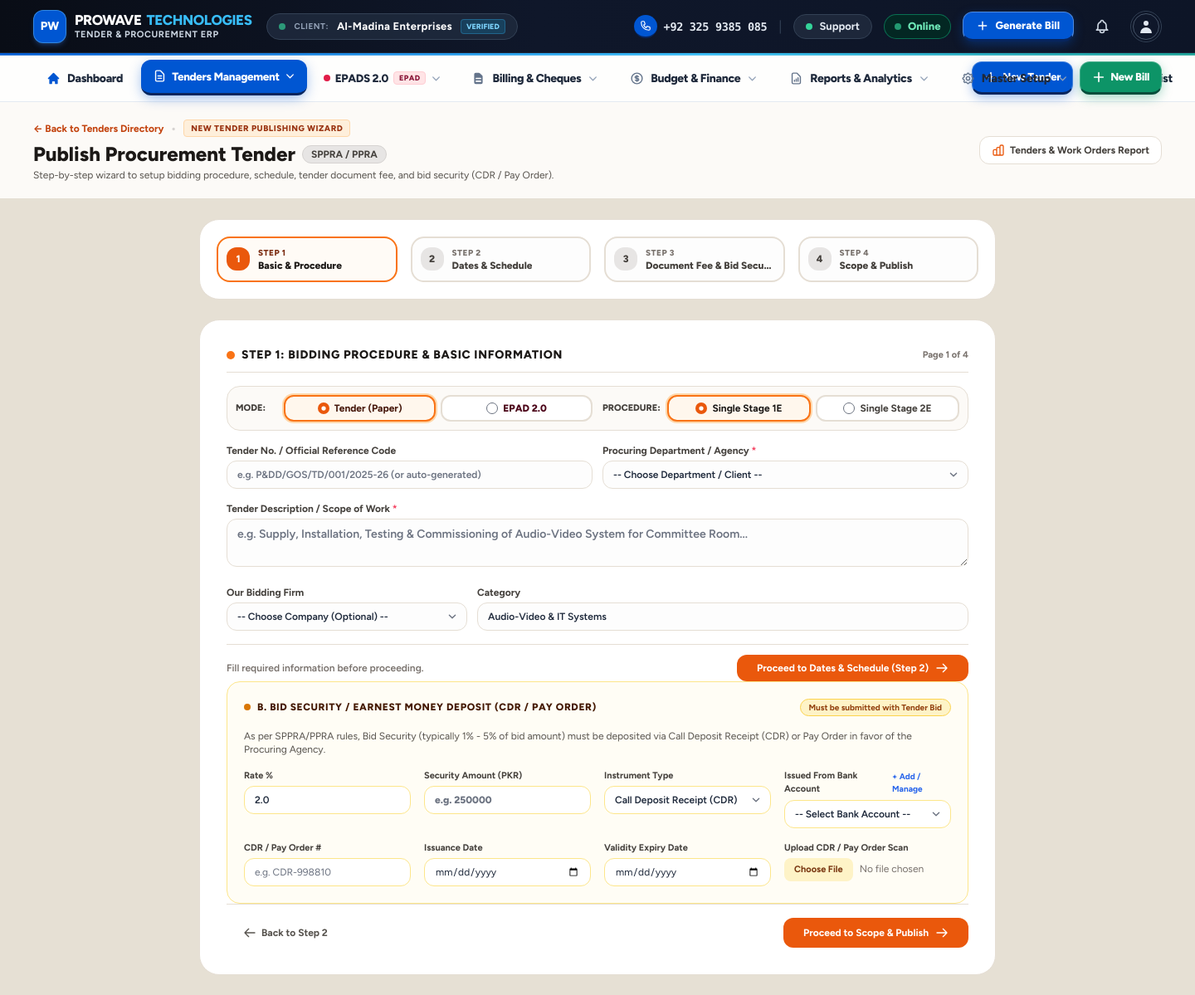
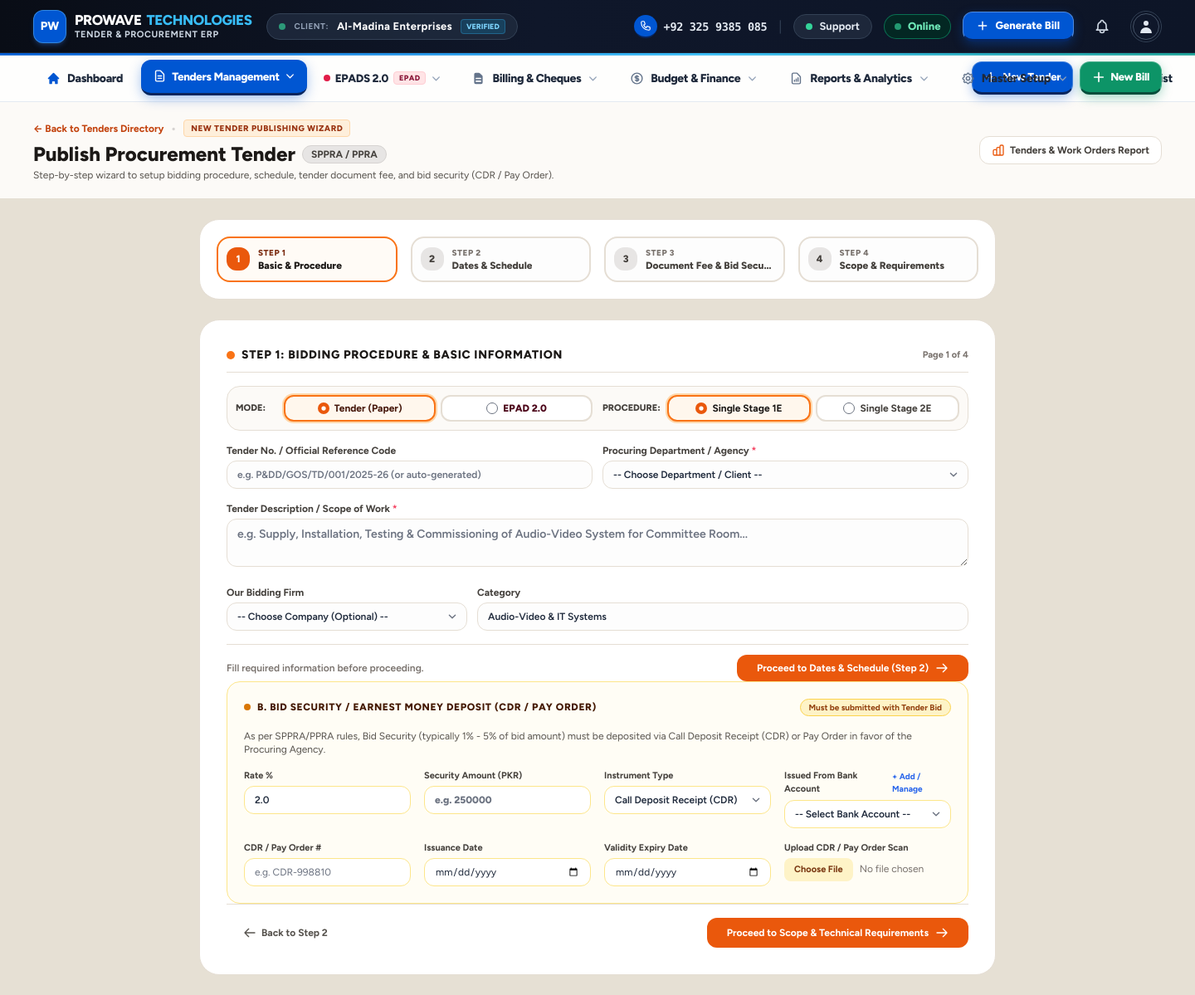
Before and after one commit to muhammadwaleed12236/tendermanagement, a Laravel app: page /tenders/create in a window 1440 px wide. Shown: the whole page at 83% size. Run offline with Laravel 12, Linux system fonts and the light colour scheme; the visitor is signed in with stand-in values (Sample User, id 1); data comes from the database, SQL or seed files in the repository; data that the repository does not hold is empty; style sheets or scripts are compiled from the project's sources.

Commit message:
fix: resolve 500 error on tenders register by fixing company column query and update Step 4 to Scope of Work and Technical Requirements with simple Save button

```diff
--- a/app/Http/Controllers/ChequeController.php
+++ b/app/Http/Controllers/ChequeController.php
@@ -76,7 +76,9 @@ class ChequeController extends Controller
     public function create(Request $request)
     {
         $departments = Department::orderBy('name')->get();
-        $companies = \App\Models\Company::where('is_active', true)->orderBy('name')->get();
+        $companies = \App\Models\Company::where(function ($q) {
+            $q->where('status', 'active')->orWhereNull('status');
+        })->orderBy('company_name')->get();
         $pendingBills = Bill::where('status', '!=', 'paid')->latest()->get();
         $selectedBillId = $request->query('bill_id');
         $selectedBill = $selectedBillId ? Bill::find($selectedBillId) : null;
--- a/app/Http/Controllers/ExpenseController.php
+++ b/app/Http/Controllers/ExpenseController.php
@@ -87,7 +87,9 @@ class ExpenseController extends Controller
     {
         $categories = ExpenseCategory::where('status', 'active')->orderBy('name')->get();
         $bankAccounts = BankAccount::where('status', 'active')->orderByDesc('is_default')->get();
-        $companies = Company::where('is_active', true)->orderBy('name')->get();
+        $companies = Company::where(function ($q) {
+            $q->where('status', 'active')->orWhereNull('status');
+        })->orderBy('company_name')->get();
         $departments = Department::orderBy('name')->get();
 
         // Generate next suggested voucher number
--- a/app/Http/Controllers/TenderController.php
+++ b/app/Http/Controllers/TenderController.php
@@ -64,7 +64,9 @@ class TenderController extends Controller
 
         $categories = Tender::whereNotNull('category')->distinct()->pluck('category');
         $departments = Department::where('status', 'active')->orderBy('name')->get();
-        $companies = Company::where('status', 'active')->orderBy('name')->get();
+        $companies = Company::where(function ($q) {
+            $q->where('status', 'active')->orWhereNull('status');
+        })->orderBy('company_name')->get();
 
         // Metric Counters
         $totalCount = Tender::count();
--- a/resources/views/tenders/create.blade.php
+++ b/resources/views/tenders/create.blade.php
@@ -72,7 +72,7 @@
                         <span id="step_num_4" class="w-7 h-7 rounded-xl flex items-center justify-center text-xs font-black bg-stone-200 text-stone-700 shrink-0">4</span>
                         <div class="min-w-0">
                             <div class="text-[10px] font-extrabold uppercase tracking-wider text-stone-500">Step 4</div>
-                            <div class="text-xs font-black text-stone-700 truncate">Scope & Publish</div>
+                            <div class="text-xs font-black text-stone-700 truncate">Scope & Requirements</div>
                         </div>
                     </button>
                 </div>
@@ -92,13 +92,13 @@
                         </div>
                     </button>
 
-                    <!-- EPAD Step 2 Indicator (Loads Scope & Publish) -->
+                    <!-- EPAD Step 2 Indicator (Loads Scope & Requirements) -->
                     <button type="button" onclick="goToStep(4)" id="epad_step_indicator_2"
                             class="flex items-center gap-3 p-3 rounded-2xl border-2 transition-all text-left border-[#e5ded4] bg-stone-50/40">
                         <span id="epad_step_num_2" class="w-8 h-8 rounded-xl flex items-center justify-center text-xs font-black bg-stone-200 text-stone-700 shrink-0">2</span>
                         <div class="min-w-0">
                             <div class="text-[10px] font-black uppercase tracking-wider text-stone-500">EPAD 2.0 Step 2</div>
-                            <div class="text-xs font-black text-stone-700 truncate">Scope, Technical Dossier & Publish</div>
+                            <div class="text-xs font-black text-stone-700 truncate">Scope & Technical Requirements</div>
                         </div>
                     </button>
                 </div>
@@ -274,7 +274,7 @@
                             <div class="flex items-center gap-2.5 w-full sm:w-auto justify-end">
                                 <button type="submit" id="btn_epad_quick_publish" class="hidden px-5 py-2 bg-emerald-600 hover:bg-emerald-500 text-white text-xs font-black rounded-xl shadow-xs transition flex items-center gap-1.5">
                                     <svg class="w-4 h-4" fill="none" stroke="currentColor" viewBox="0 0 24 24"><path stroke-linecap="round" stroke-linejoin="round" stroke-width="2.5" d="M5 13l4 4L19 7"/></svg>
-                                    <span>Publish Directly</span>
+                                    <span>Save Directly</span>
                                 </button>
                                 <button type="button" id="btn_step1_next" onclick="step1NextAction()" class="px-6 py-2 bg-orange-600 hover:bg-orange-500 text-white text-xs font-bold rounded-xl shadow-xs transition flex items-center gap-2">
                                     <span id="btn_step1_text">Proceed to Dates & Schedule</span>
@@ -561,20 +561,20 @@
                                 <span id="btn_step3_back_text">Back to Step 2</span>
                             </button>
                             <button type="button" onclick="nextStep(4)" class="px-6 py-2.5 bg-orange-600 hover:bg-orange-500 text-white text-xs font-bold rounded-xl shadow-xs transition flex items-center gap-2">
-                                <span>Proceed to Scope & Publish</span>
+                                <span>Proceed to Scope & Technical Requirements</span>
                                 <svg class="w-4 h-4" fill="none" stroke="currentColor" viewBox="0 0 24 24"><path stroke-linecap="round" stroke-linejoin="round" stroke-width="2" d="M14 5l7 7m0 0l-7 7m7-7H3"/></svg>
                             </button>
                         </div>
                     </div>
 
                     <!-- ============================================================= -->
-                    <!-- STEP 4: SCOPE, TECHNICAL REQUIREMENTS & PUBLISH              -->
+                    <!-- STEP 4: SCOPE OF WORK & TECHNICAL REQUIREMENTS                -->
                     <!-- ============================================================= -->
                     <div id="wizard_step_4" class="hidden space-y-6">
                         <div class="flex items-center justify-between border-b border-[#e5ded4] pb-3">
                             <div class="flex items-center gap-2">
                                 <span class="w-2.5 h-2.5 rounded-full bg-rose-500"></span>
-                                <h3 id="step4_header_title" class="font-black text-sm uppercase tracking-wider text-stone-900">Step 4: Scope of Work, Technical Requirements & Official RFP Dossier</h3>
+                                <h3 id="step4_header_title" class="font-black text-sm uppercase tracking-wider text-stone-900">Step 4: Scope of Work and Technical Requirements</h3>
                             </div>
                             <span id="step4_page_tag" class="text-[11px] font-bold text-stone-500">Page 4 of 4</span>
                         </div>
@@ -601,17 +601,6 @@
                                    class="w-full text-xs text-stone-600 file:mr-4 file:py-2.5 file:px-4 file:rounded-xl file:border-0 file:text-xs file:font-bold file:bg-orange-50 file:text-orange-800 hover:file:bg-orange-100">
                         </div>
 
-                        <!-- Review Callout Summary -->
-                        <div class="p-4 bg-emerald-50 rounded-2xl border border-emerald-200 text-emerald-950 text-xs space-y-1">
-                            <div class="font-black flex items-center gap-1.5 text-emerald-900">
-                                <svg class="w-4 h-4 text-emerald-700" fill="currentColor" viewBox="0 0 20 20"><path fill-rule="evenodd" d="M10 18a8 8 0 100-16 8 8 0 000 16zm3.707-9.293a1 1 0 00-1.414-1.414L9 10.586 7.707 9.293a1 1 0 00-1.414 1.414l2 2a1 1 0 001.414 0l4-4z" clip-rule="evenodd"></path></svg>
-                                <span>Ready to Publish Tender to Database:</span>
-                            </div>
-                            <p class="text-stone-700" id="step4_callout_text">
-                                Upon clicking "Publish Tender Now", the tender will be registered in the official Tender Directory. If Single Stage Two Envelope is selected, Stage 1 Technical evaluations will be tracked first.
-                            </p>
-                        </div>
-
                         <!-- Step 4 Navigation Buttons -->
                         <div class="flex items-center justify-between pt-4 border-t border-[#e5ded4]">
                             <button type="button" id="btn_step4_back" onclick="step4BackAction()" class="px-5 py-2.5 text-xs font-bold text-stone-600 hover:text-stone-900 transition flex items-center gap-1.5">
@@ -620,7 +609,7 @@
                             </button>
                             <button type="submit" class="px-8 py-3 bg-emerald-600 hover:bg-emerald-500 text-white text-xs font-black rounded-xl shadow-xs transition flex items-center gap-2">
                                 <svg class="w-4 h-4" fill="none" stroke="currentColor" viewBox="0 0 24 24"><path stroke-linecap="round" stroke-linejoin="round" stroke-width="2.5" d="M5 13l4 4L19 7"/></svg>
-                                <span id="btn_publish_label">Publish Tender Now</span>
+                                <span id="btn_publish_label">Save Tender Record</span>
                             </button>
                         </div>
                     </div>
@@ -677,15 +666,15 @@
                 if (epadBudgetWrapper) epadBudgetWrapper.classList.remove('hidden');
 
                 // Step 1 CTA buttons
-                if (btnStep1Text) btnStep1Text.innerText = 'Proceed to Scope & Publish (Step 2)';
+                if (btnStep1Text) btnStep1Text.innerText = 'Proceed to Scope & Technical Requirements (Step 2)';
                 if (btnEpadQuickPublish) btnEpadQuickPublish.classList.remove('hidden');
                 if (step1HintText) step1HintText.innerText = 'EPAD 2.0: Schedule & Fees/CDR modules are bypassed.';
 
                 // Step 4 (EPAD Step 2) labels
-                if (step4HeaderTitle) step4HeaderTitle.innerText = 'Step 2: Scope of Work, Technical Requirements & RFP Dossier (EPAD 2.0)';
+                if (step4HeaderTitle) step4HeaderTitle.innerText = 'Step 2: Scope of Work and Technical Requirements (EPAD 2.0)';
                 if (step4PageTag) step4PageTag.innerText = 'Page 2 of 2 (EPAD 2.0)';
                 if (btnStep4BackText) btnStep4BackText.innerText = 'Back to EPAD Basic Info (Step 1)';
-                if (btnPublishLabel) btnPublishLabel.innerText = 'Publish EPAD 2.0 Tender Now';
+                if (btnPublishLabel) btnPublishLabel.innerText = 'Save EPAD 2.0 Record';
 
                 // Disable all inputs in Step 3 so no fee/bid security is submitted
                 toggleStep3Inputs(true);
@@ -725,10 +714,10 @@
                 if (step1HintText) step1HintText.innerText = 'Fill required information before proceeding.';
 
                 // Step 4 labels
-                if (step4HeaderTitle) step4HeaderTitle.innerText = 'Step 4: Scope of Work, Technical Requirements & Official RFP Dossier';
+                if (step4HeaderTitle) step4HeaderTitle.innerText = 'Step 4: Scope of Work and Technical Requirements';
                 if (step4PageTag) step4PageTag.innerText = 'Page 4 of 4';
                 if (btnStep4BackText) btnStep4BackText.innerText = 'Back to Step 3';
-                if (btnPublishLabel) btnPublishLabel.innerText = 'Publish Tender Now';
+                if (btnPublishLabel) btnPublishLabel.innerText = 'Save Tender Record';
 
                 // Re-enable inputs in Step 3
                 toggleStep3Inputs(false);
```
